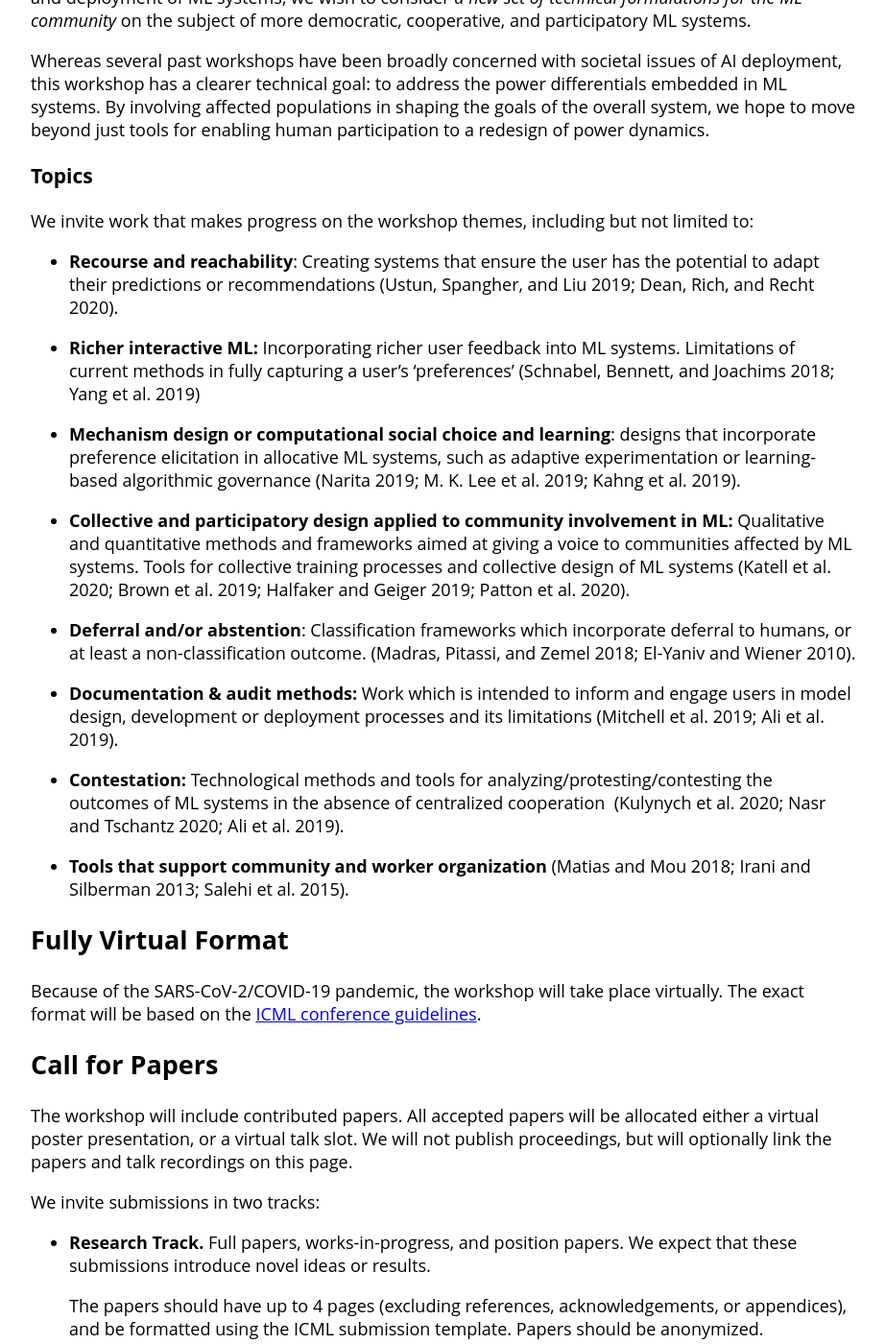
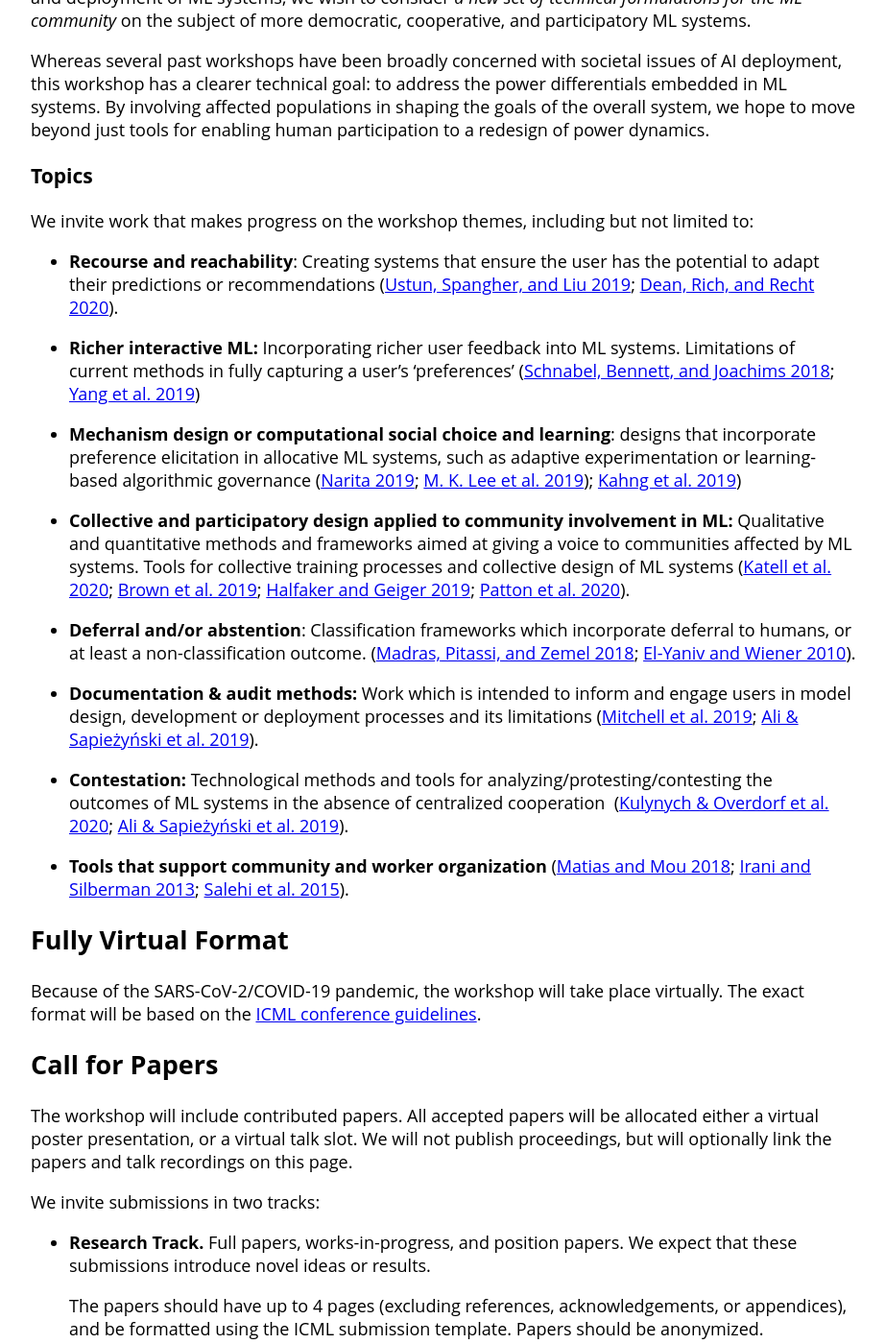
Before and after one commit to participatoryml/participatoryml.github.io, a Jekyll site: the page built from index.md, in a window 1280 px wide and 1400 px high, scrolled down 633 px. Shown: the whole window at 96% size, without its empty margins (178-1100 px from the left). Built offline with Jekyll 4.4.1, drawn with Linux system fonts in a browser that asks for light colours; some of the changed text lies outside the part shown.

Commit message:
Add links

```diff
--- a/index.md
+++ b/index.md
@@ -46,43 +46,55 @@ limited to:
 
 -   **Recourse and reachability**: Creating systems that ensure the user
     has the potential to adapt their predictions or recommendations
-    (Ustun, Spangher, and Liu 2019; Dean, Rich, and Recht 2020).
+    ([Ustun, Spangher, and Liu 2019](https://arxiv.org/abs/1809.06514);
+    [Dean, Rich, and Recht 2020](https://arxiv.org/abs/1912.10068)).
 
 -   **Richer interactive ML:** Incorporating richer user feedback into
     ML systems. Limitations of current methods in fully capturing a
-    user’s ‘preferences’ (Schnabel, Bennett, and Joachims 2018; Yang et
-    al. 2019)
+    user’s ‘preferences’
+    ([Schnabel, Bennett, and Joachims 2018](https://arxiv.org/abs/1802.07578);
+    [Yang et al. 2019](http://ceur-ws.org/Vol-2327/IUI19WS-ExSS2019-9.pdf))
 
 -   **Mechanism design or computational social choice and learning**:
     designs that incorporate preference elicitation in allocative ML
     systems, such as adaptive experimentation or learning-based
-    algorithmic governance (Narita 2019; M. K. Lee et al. 2019; Kahng et
-    al. 2019).
+    algorithmic governance
+    ([Narita 2019](https://papers.ssrn.com/sol3/papers.cfm?abstract_id=3094905);
+    [M. K. Lee et al. 2019](https://www.cs.cmu.edu/~akahng/papers/webuildai.pdf));
+    [Kahng et al. 2019](http://proceedings.mlr.press/v97/kahng19a.html))
 
 -   **Collective and participatory design applied to community
     involvement in ML:** Qualitative and quantitative methods and
     frameworks aimed at giving a voice to communities affected by ML
     systems. Tools for collective training processes and collective
-    design of ML systems (Katell et al. 2020; Brown et al. 2019;
-    Halfaker and Geiger 2019; Patton et al. 2020).
+    design of ML systems
+    ([Katell et al. 2020](https://people.csail.mit.edu/pkrafft/papers/critplat-toolkit-lessons.pdf);
+    [Brown et al. 2019](https://www.andrew.cmu.edu/user/achoulde/files/accountability_final_balanced.pdf);
+    [Halfaker and Geiger 2019](https://arxiv.org/abs/1909.05189);
+    [Patton et al. 2020](https://dl.acm.org/doi/10.1145/3375627.3375841)).
 
 -   **Deferral and/or abstention**: Classification frameworks which
     incorporate deferral to humans, or at least a non-classification
-    outcome. (Madras, Pitassi, and Zemel 2018; El-Yaniv and
-    Wiener 2010).
+    outcome.
+    ([Madras, Pitassi, and Zemel 2018](https://arxiv.org/abs/1711.06664);
+    [El-Yaniv and Wiener 2010](http://jmlr.csail.mit.edu/papers/volume11/el-yaniv10a/el-yaniv10a.pdf)).
 
 -   **Documentation & audit methods:** Work which is intended to inform
     and engage users in model design, development or deployment
-    processes and its limitations (Mitchell et al. 2019; Ali et
-    al. 2019).
+    processes and its limitations
+    ([Mitchell et al. 2019](https://arxiv.org/abs/1810.03993);
+    [Ali & Sapieżyński et al. 2019](https://arxiv.org/abs/1904.02095)).
 
 -   **Contestation:** Technological methods and tools for
     analyzing/protesting/contesting the outcomes of ML systems in the
-    absence of centralized cooperation  (Kulynych et al. 2020; Nasr and
-    Tschantz 2020; Ali et al. 2019).
+    absence of centralized cooperation
+    ([Kulynych & Overdorf et al. 2020](https://arxiv.org/abs/1806.02711);
+    [Ali & Sapieżyński et al. 2019](https://arxiv.org/abs/1904.02095)).
 
--   **Tools that support community and worker organization** (Matias and
-    Mou 2018; Irani and Silberman 2013; Salehi et al. 2015).
+-   **Tools that support community and worker organization**
+    ([Matias and Mou 2018](https://natematias.com/media/Community_Led_Experiments-CHI_2018.pdf);
+    [Irani and Silberman 2013](http://crowdsourcing-class.org/readings/downloads/ethics/turkopticon.pdf);
+    [Salehi et al. 2015](https://hci.stanford.edu/publications/2015/dynamo/DynamoCHI2015.pdf)).
 
 ## Fully Virtual Format
 
```
Also changed, not shown: other parts of index.md (+1 -2 lines).
